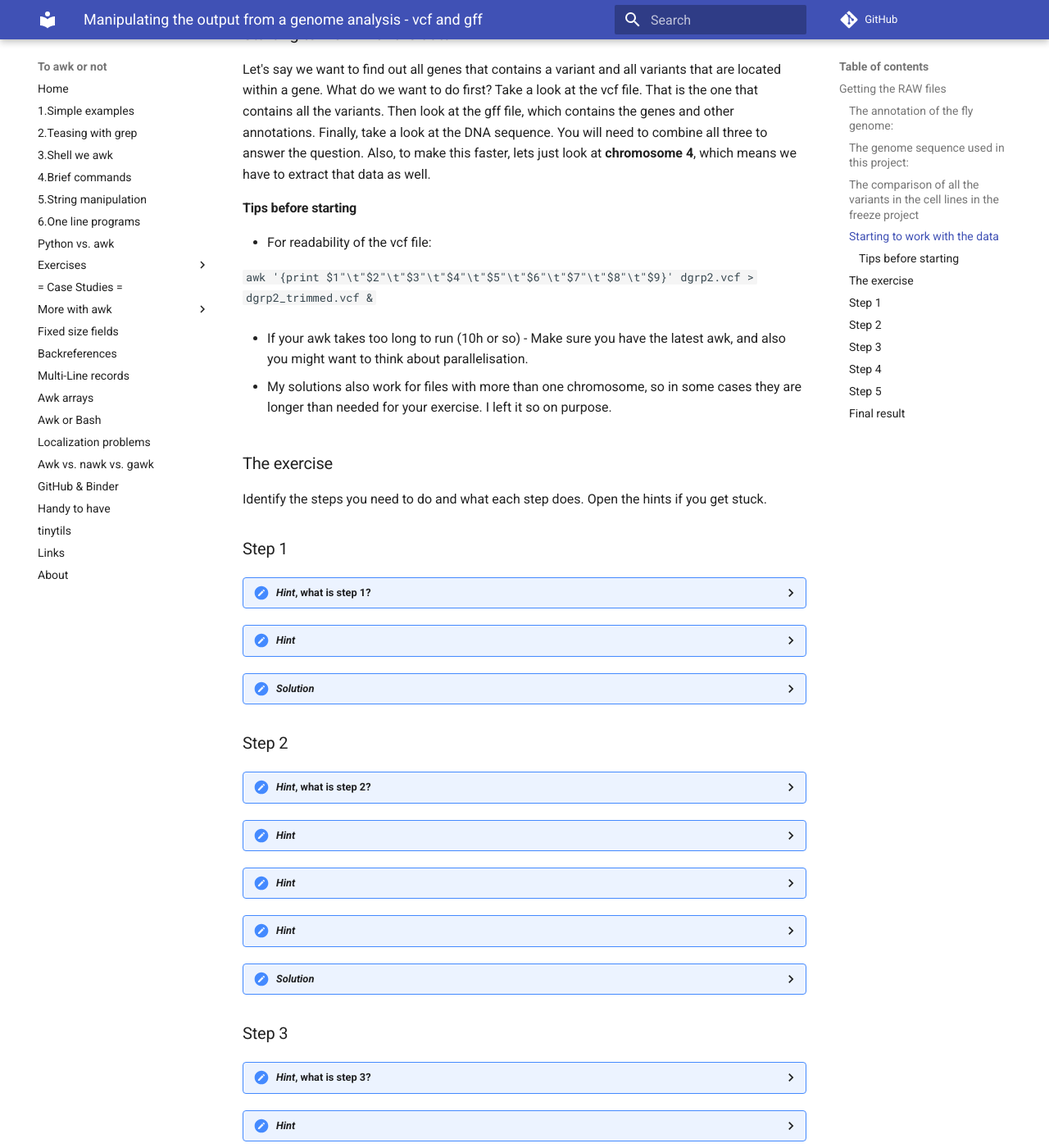
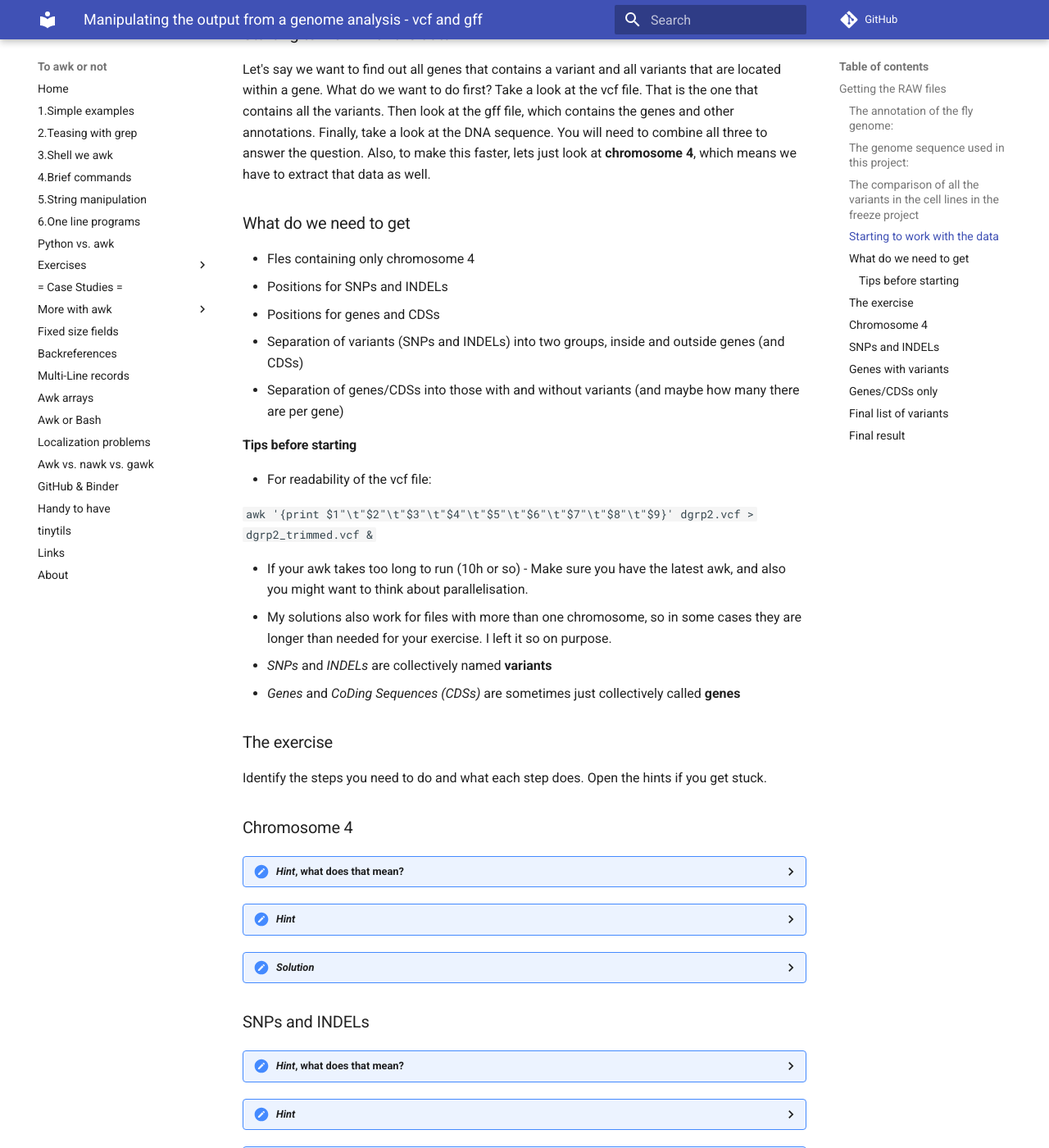
Before and after one commit to pmitev/to-awk-or-not, an MkDocs documentation site: the page built from docs/Case_studies/manipulating_vcf.md, in a window 1280 px wide and 1400 px high, scrolled down 674 px. Shown: the whole window at 82% size. Built offline with MkDocs 1.6.1 and Material for MkDocs 9.7.7, drawn with Linux system fonts in a browser that asks for light colours; comment, search, counter and statistics services are not loaded; some of the changed text lies outside the part shown.

Commit message:
Update manipulating_vcf.md

```diff
--- a/docs/Case_studies/manipulating_vcf.md
+++ b/docs/Case_studies/manipulating_vcf.md
@@ -15,24 +15,32 @@ Finally, [here](http://dgrp2.gnets.ncsu.edu/data.html "dgrp2.vcf") is the VCF fi
 ### Starting to work with the data
 Let's say we want to find out all genes that contains a variant and all variants that are located within a gene. What do we want to do first? Take a look at the vcf file. That is the one that contains all the variants. Then look at the gff file, which contains the genes and other annotations. Finally, take a look at the DNA sequence. You will need to combine all three to answer the question. Also, to make this faster, lets just look at **chromosome 4**, which means we have to extract that data as well.
 
+### What do we need to get
+* Fles containing only chromosome 4
+* Positions for SNPs and INDELs
+* Positions for genes and CDSs
+* Separation of variants (SNPs and INDELs) into two groups, inside and outside genes (and CDSs)
+* Separation of genes/CDSs into those with and without variants (and maybe how many there are per gene)
+
 #### Tips before starting
 * For readability of the vcf file:
 
 `awk '{print $1"\t"$2"\t"$3"\t"$4"\t"$5"\t"$6"\t"$7"\t"$8"\t"$9}' dgrp2.vcf > dgrp2_trimmed.vcf &`
 
 * If your awk takes too long to run (10h or so) - Make sure you have the latest awk, and also you might want to think about parallelisation.
-
 * My solutions also work for files with more than one chromosome, so in some cases they are longer than needed for your exercise. I left it so on purpose.
+* *SNPs* and *INDELs* are collectively named **variants**
+* *Genes* and *CoDing Sequences (CDSs)* are sometimes just collectively called **genes**
 
 ### The exercise
 Identify the steps you need to do and what each step does. Open the hints if you get stuck.
 
 
-### Step 1
-<details><summary><i>Hint</i>, what is step 1?</summary>
+### Chromosome 4
+<details><summary><i>Hint</i>, what does that mean?</summary>
 <p>
 
-#### Extract chr4 from the vcf and the gff
+#### Extract chr4 from the vcf and the gff and make new files
 </p>
 </details>
 
@@ -56,8 +64,8 @@ Identify the steps you need to do and what each step does. Open the hints if you
 
 
 
-### Step 2
-<details><summary><i>Hint</i>, what is step 2?</summary>
+### SNPs and INDELs
+<details><summary><i>Hint</i>, what does that mean?</summary>
 <p>
 
 #### Get distribution of variants and list them in two separate files. For a bonus plot of the lengths of the INDELS, get the length of all INDELS into a third file
@@ -95,8 +103,8 @@ Identify the steps you need to do and what each step does. Open the hints if you
 </details>
 
 
-### Step 3
-<details><summary><i>Hint</i>, what is step 3?</summary>
+### Genes with variants
+<details><summary><i>Hint</i>, what does that mean?</summary>
 <p>
 
 #### Compare back and separate the annotation into features that do and don’t have variants. For a bonus, also record the number of variants in each feature
@@ -126,8 +134,8 @@ Identify the steps you need to do and what each step does. Open the hints if you
 </details>
 
 
-### Step 4
-<details><summary><i>Hint</i>, what is step 4?</summary>
+### Genes/CDSs only
+<details><summary><i>Hint</i>, what is this?</summary>
 <p>
 
 #### Filter for genes and possibly CDSs before doing the analysis.
@@ -150,11 +158,11 @@ Identify the steps you need to do and what each step does. Open the hints if you
 </details>
 
 
-### Step 5
-<details><summary><i>Hint</i>, what is step 5?</summary>
+### Final list of variants
+<details><summary><i>Hint</i>, what does that mean?</summary>
 <p>
 
-#### Repeat step 3 for the SNPs themselves, to see which are actually located inside genes
+#### Repeat step 3 for the SNPs/INDELs themselves, to see which are actually located inside genes
 </p>
 </details>
 
```
